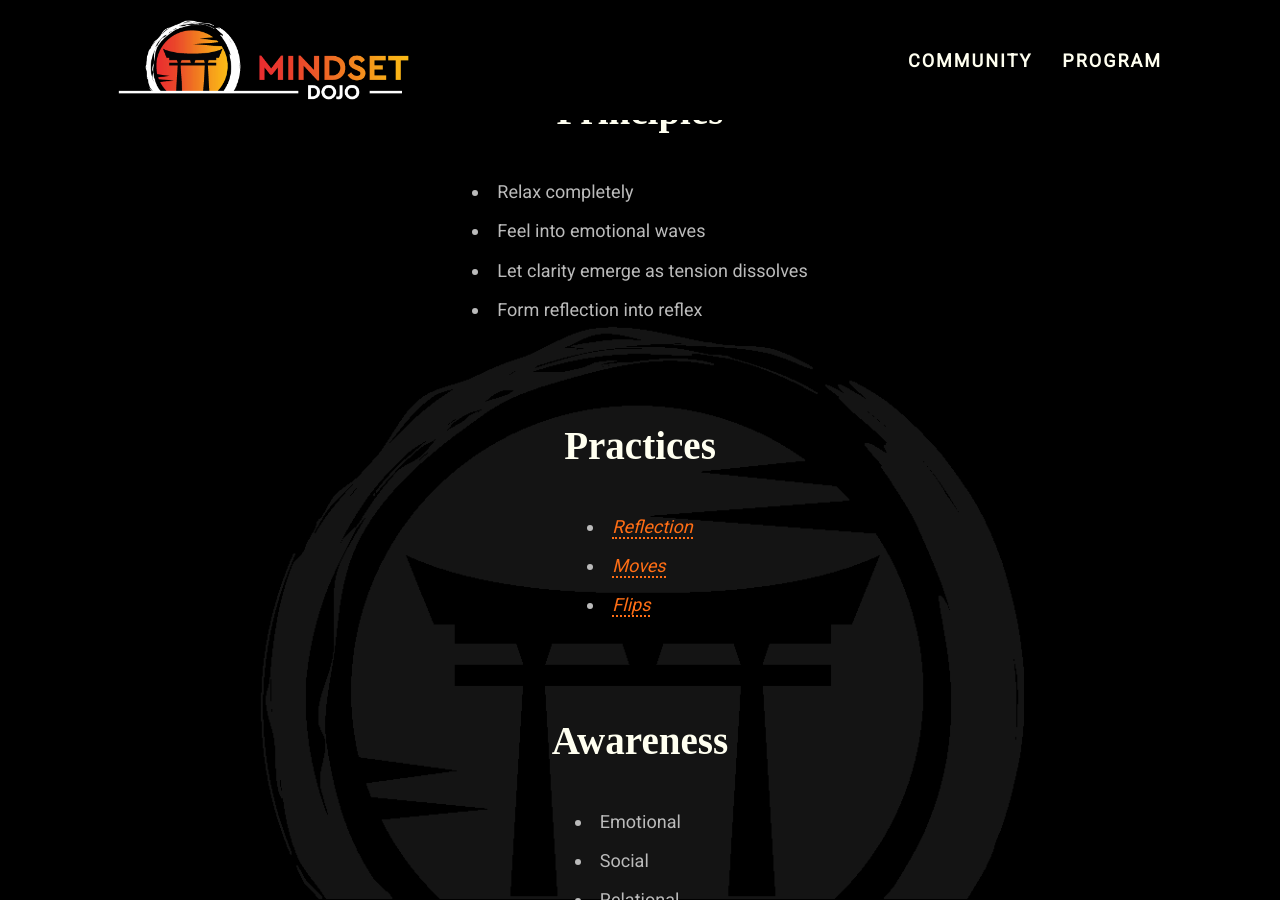
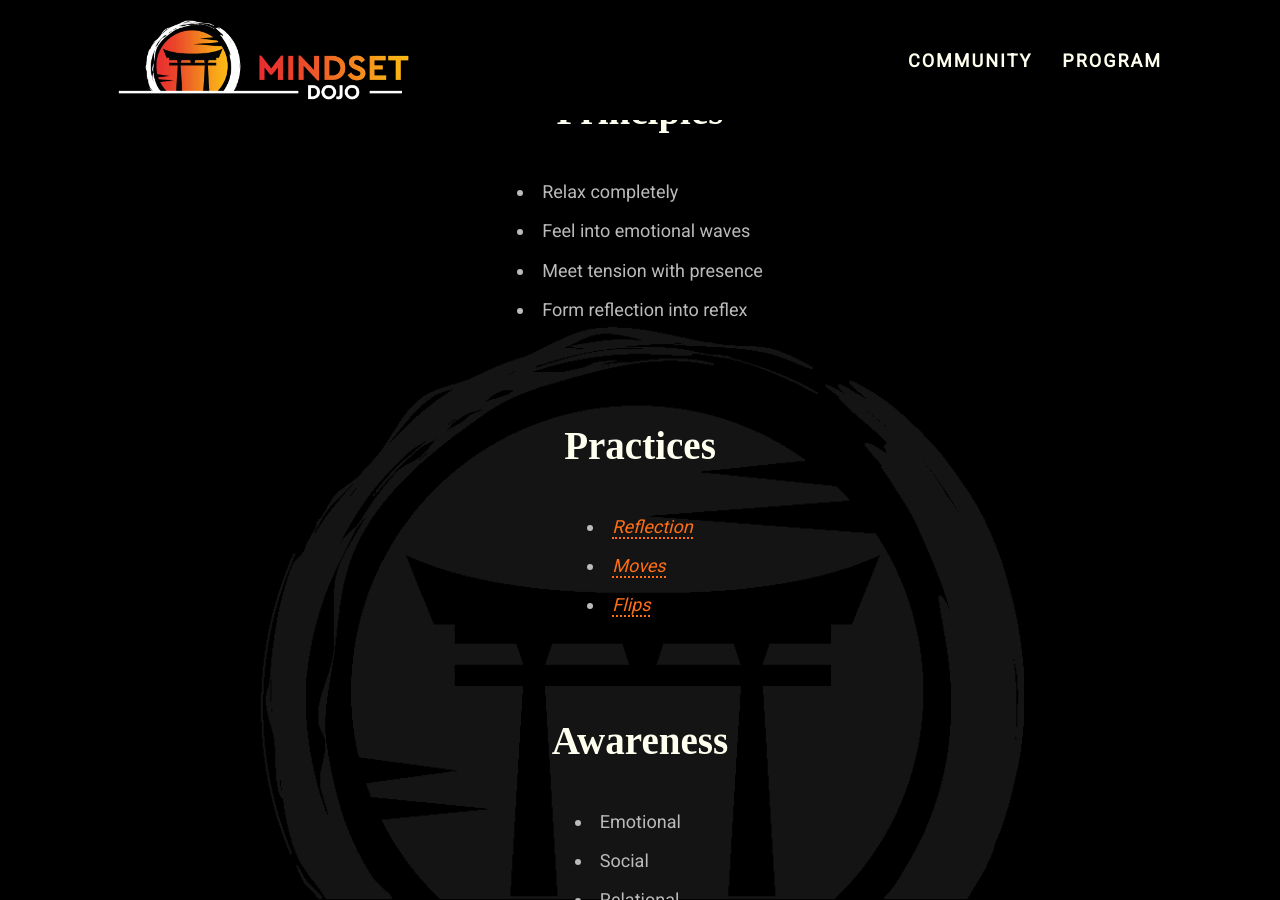
Before and after one commit to mindset-dojo/mindset-dojo.github.io, a Jekyll site: the page built from program.md, in a window 1280 px wide and 900 px high, scrolled down 559 px. Built offline with Jekyll 4.4.1, drawn with Linux system fonts in a browser that asks for light colours; some web fonts are replaced.

Commit message:
feat: Meet tension with presence

```diff
--- a/_data/program.yaml
+++ b/_data/program.yaml
@@ -7,7 +7,7 @@ invitation: >-
 principles:
   - label: Relax completely
   - label: Feel into emotional waves
-  - label: Let clarity emerge as tension dissolves
+  - label: Meet tension with presence
   - label: Form reflection into reflex
 practices:
   - label: Reflection
```
